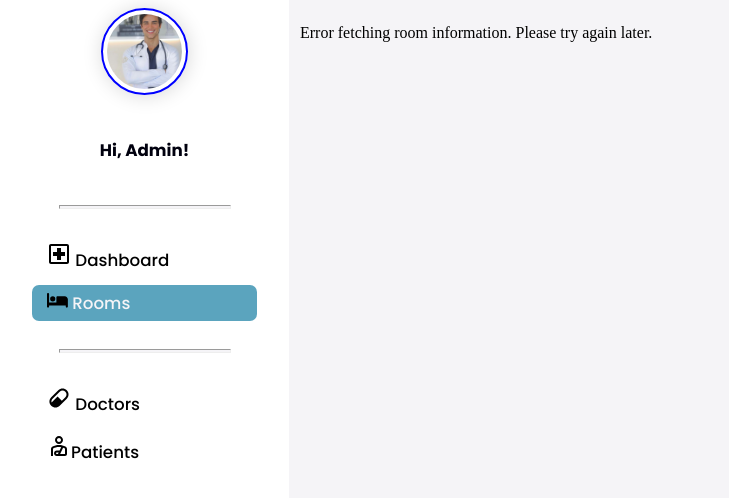
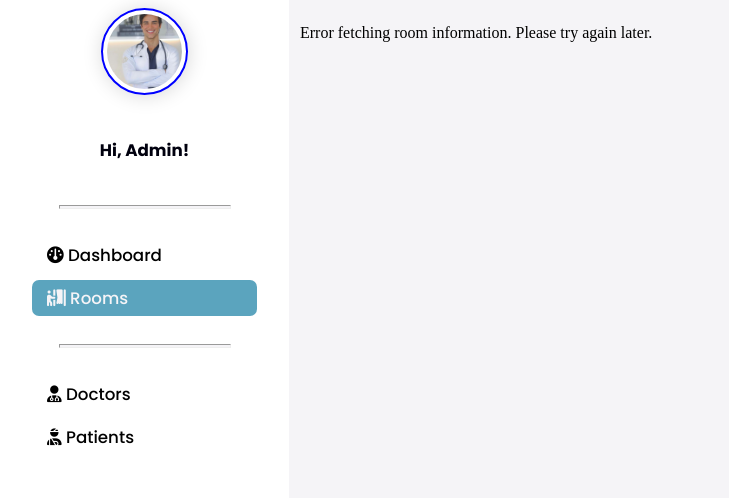
Before and after one commit to Kampus-Merdeka-Software-Engineering/FE-Semarang-29, a plain HTML site: page room.html in a window 1280 px wide. Shown: the part 128-626 px from the top of the page, without its empty margins (0-729 px from the left). Drawn offline with Linux system fonts and the light colour scheme; no server answers; sample sign-in values are in the browser's storage.

Commit message:
ubah tampilan

```diff
--- a/room.html
+++ b/room.html
@@ -7,9 +7,8 @@
     <title>Room View</title>
     <link href="css/style.css" rel="stylesheet">
     <link rel="preconnect" href="https://fonts.gstatic.com" crossorigin>
-    <link
-        href="https://fonts.googleapis.com/css2?family=Poppins:ital,wght@0,100;0,200;0,300;0,400;0,500;0,600;0,700;0,800;0,900;1,100;1,200;1,300;1,400;1,500;1,600;1,700;1,800;1,900&display=swap"
-        rel="stylesheet">
+    <link href="https://fonts.googleapis.com/css2?family=Poppins:ital,wght@0,100;0,200;0,300;0,400;0,500;0,600;0,700;0,800;0,900;1,100;1,200;1,300;1,400;1,500;1,600;1,700;1,800;1,900&display=swap" rel="stylesheet">
+    <link rel="stylesheet" href="https://cdnjs.cloudflare.com/ajax/libs/font-awesome/6.4.2/css/all.min.css" integrity="sha512-z3gLpd7yknf1YoNbCzqRKc4qyor8gaKU1qmn+CShxbuBusANI9QpRohGBreCFkKxLhei6S9CQXFEbbKuqLg0DA==" crossorigin="anonymous" referrerpolicy="no-referrer" />
 </head>
 
 <body>
@@ -69,14 +68,14 @@
             <div class="no-margin bounding-box">
                 <div class="nonactive box no-margin">
                     <a href="index.html">
-                        <p class="no-margin "> <svg xmlns="http://www.w3.org/2000/svg" height="24px" viewBox="0 0 24 24"><title>hospital-box-outline</title><path d="M18 14H14V18H10V14H6V10H10V6H14V10H18M20 2H4C2.9 2 2 2.9 2 4V20C2 21.1 2.9 22 4 22H20C21.1 22 22 21.1 22 20V4C22 2.9 21.1 2 20 2M20 20H4V4H20V20Z" /></svg> Dashboard</p>
+                        <p class="no-margin "><i class="fa-solid fa-gauge"></i> Dashboard</p>
                     </a>
                 </div>
 
                 <div class="no-margin bounding-box">
                     <div class="active box no-margin">
                         <a href="">
-                            <p class="no-margin "> <svg xmlns="http://www.w3.org/2000/svg" height="1em" viewBox="0 0 640 512"><!--! Font Awesome Free 6.4.2 by @fontawesome - https://fontawesome.com License - https://fontawesome.com/license (Commercial License) Copyright 2023 Fonticons, Inc. --><style>svg{fill:#000000}</style><path d="M32 32c17.7 0 32 14.3 32 32V320H288V160c0-17.7 14.3-32 32-32H544c53 0 96 43 96 96V448c0 17.7-14.3 32-32 32s-32-14.3-32-32V416H352 320 64v32c0 17.7-14.3 32-32 32s-32-14.3-32-32V64C0 46.3 14.3 32 32 32zm144 96a80 80 0 1 1 0 160 80 80 0 1 1 0-160z"/></svg> Rooms</p>
+                            <p class="no-margin "><i class="fa-solid fa-person-booth"></i> Rooms</p>
                         </a>
                     </div>
                 </div>
@@ -87,14 +86,14 @@
             <div class="no-margin bounding-box">
                 <div class="nonactive box no-margin">
                     <a href="docter.html">
-                        <p class="no-margin ">  <svg xmlns="http://www.w3.org/2000/svg" height="24px" viewBox="0 0 24 24"><title>pill</title><path d="M4.22,11.29L11.29,4.22C13.64,1.88 17.43,1.88 19.78,4.22C22.12,6.56 22.12,10.36 19.78,12.71L12.71,19.78C10.36,22.12 6.56,22.12 4.22,19.78C1.88,17.43 1.88,13.64 4.22,11.29M5.64,12.71C4.59,13.75 4.24,15.24 4.6,16.57L10.59,10.59L14.83,14.83L18.36,11.29C19.93,9.73 19.93,7.2 18.36,5.64C16.8,4.07 14.27,4.07 12.71,5.64L5.64,12.71Z" /></svg> Doctors</p>
+                        <p class="no-margin "><i class="fa-solid fa-user-doctor"></i> Doctors</p>
                     </a>
                 </div>
 
                 <div class="no-margin bounding-box">
                     <div class="nonactive box no-margin">
                         <a href="patient.html">
-                            <p class="no-margin "><svg xmlns="http://www.w3.org/2000/svg" height="24px" viewBox="0 0 24 24"><title>account-injury-outline</title><path d="M12 10C14.21 10 16 8.21 16 6S14.21 2 12 2 8 3.79 8 6 9.79 10 12 10M12 4C13.1 4 14 4.9 14 6S13.1 8 12 8 10 7.1 10 6 10.9 4 12 4M18.39 12.56C16.71 11.7 14.53 11 12 11S7.29 11.7 5.61 12.56C4.61 13.07 4 14.1 4 15.22V22H6V15.22C6 14.84 6.2 14.5 6.5 14.34C7.71 13.73 9.63 13 12 13C12.76 13 13.47 13.07 14.13 13.2L12.58 16.5H9.75C8.23 16.5 7 17.73 7 19.25S8.23 22 9.75 22H18C19.1 22 20 21.1 20 20V15.22C20 14.1 19.39 13.07 18.39 12.56M10.94 20H9.75C9.34 20 9 19.66 9 19.25S9.34 18.5 9.75 18.5H11.64L10.94 20M18 20H13.15L16.09 13.73C16.63 13.93 17.1 14.14 17.5 14.34C17.8 14.5 18 14.84 18 15.22V20Z" /></svg>Patients</p>
+                            <p class="no-margin "><i class="fa-solid fa-user-injured"></i> Patients</p>
                         </a>
                     </div>
                 </div>
```
